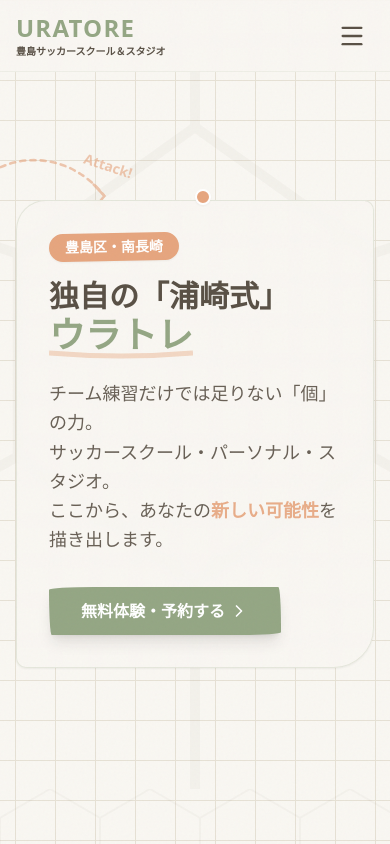
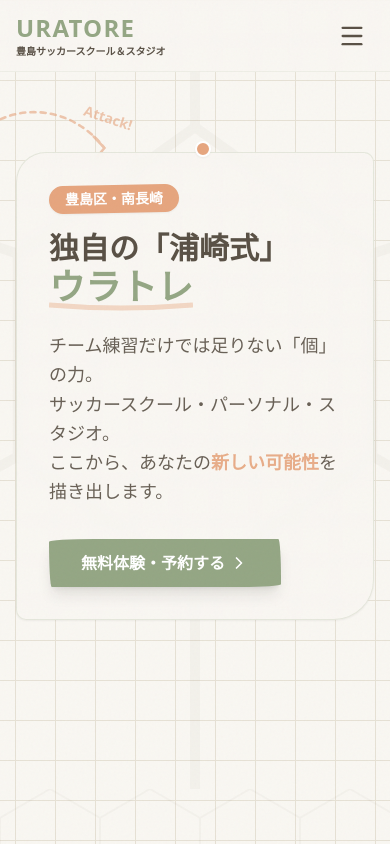
Before and after one commit to kawabata1111/urashima-soccer, a React (Vite) app: page / in a window 390 px wide. Shown: the top 844 px of the page. Built offline with nearby package versions, Linux system fonts and the light colour scheme; a web font is replaced by a local one.

Commit message:
style: ヒーローコンテンツをさらに上に配置 (pt-32 -> pt-20)

```diff
--- a/components/Hero.tsx
+++ b/components/Hero.tsx
@@ -21,7 +21,7 @@ export const Hero: React.FC = () => {
   }, []);
 
   return (
-    <section id="hero" className="relative w-full h-[85vh] min-h-[600px] md:min-h-[700px] overflow-hidden flex items-start pt-32 md:pt-0 md:items-center justify-center">
+    <section id="hero" className="relative w-full h-[85vh] min-h-[600px] md:min-h-[700px] overflow-hidden flex items-start pt-20 md:pt-0 md:items-center justify-center">
 
       {/* Background Decor: Giant Faint Soccer Ball Outline */}
       <div className="absolute top-1/2 left-1/2 -translate-x-1/2 -translate-y-1/2 w-[120vh] h-[120vh] opacity-[0.03] text-[#595045] pointer-events-none animate-spin-slow" style={{ animationDuration: '60s' }}>
```
